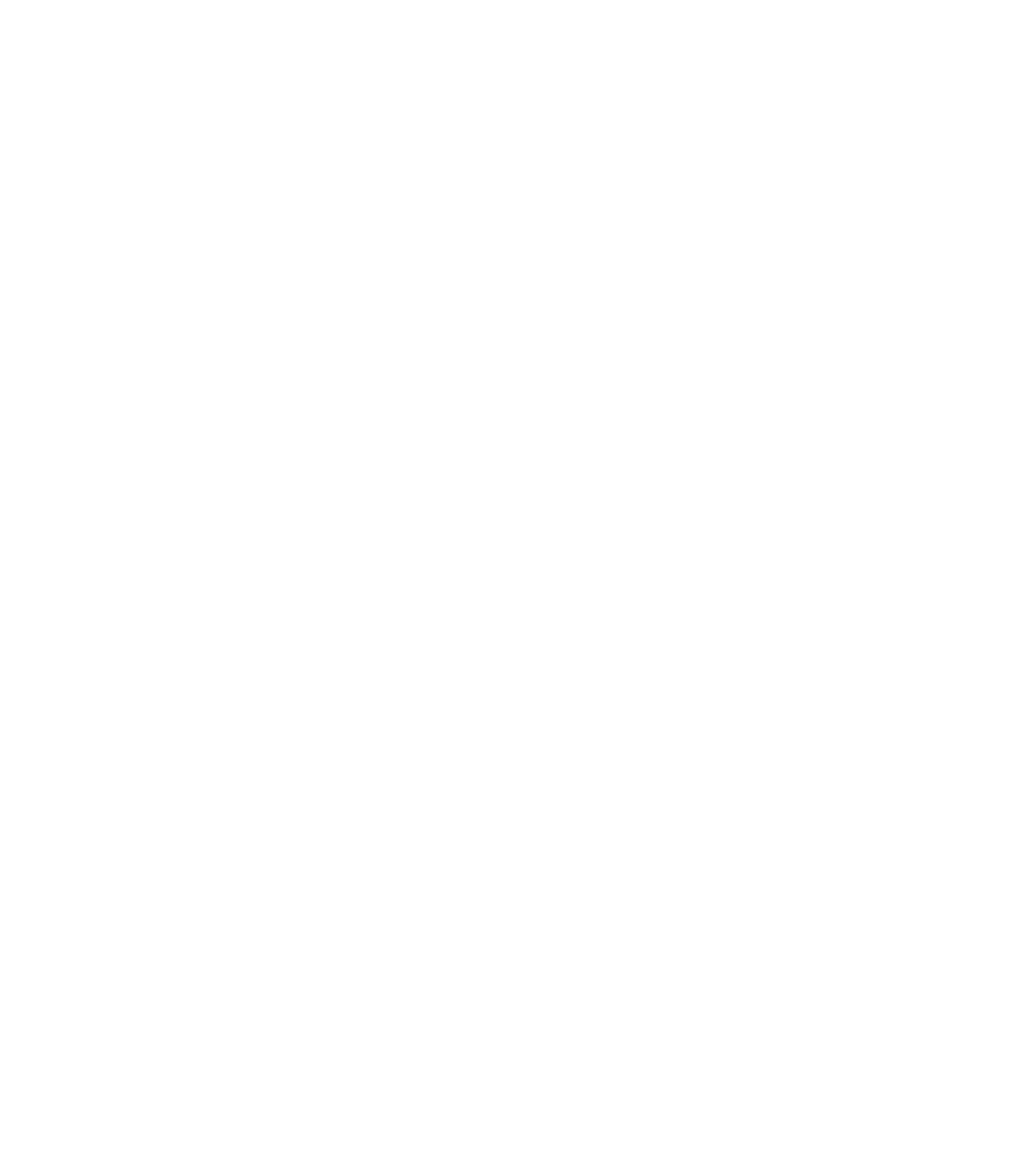
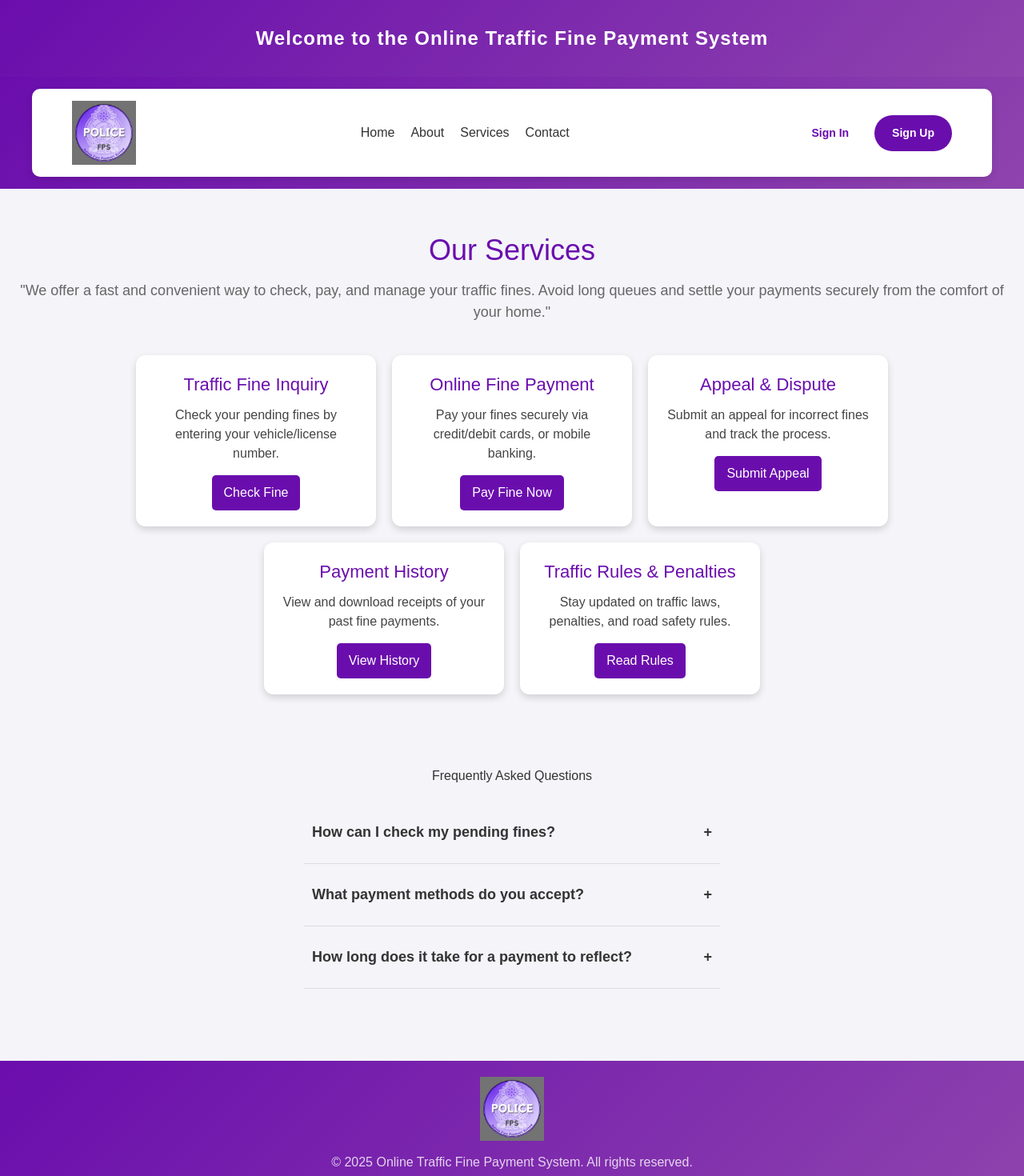
Before and after one commit to Vnuja/Online-Traffic-Fine-Payment-System, a React (Vite) app in the folder frontend/: page /services in a window 1280 px wide. Before the commit this address had no page. Shown: the top 1470 px of the page at 80% size. Before the commit the page ends 800 px from the top, so only its background shows below. Built offline with nearby package versions, Linux system fonts and the light colour scheme.

Commit message:
Creat Services page and add animation to it

```diff
--- a/frontend/src/App.jsx
+++ b/frontend/src/App.jsx
@@ -5,6 +5,7 @@ import SignUp from "./components/User/SignUp";
 import Login from "./components/User/Login";
 import GetStart from "./components/Predication/GetStart";
 import About from "./components/Predication/About"
+import Services from "./components/Predication/Services";
 
 function App() {
 
@@ -15,7 +16,7 @@ function App() {
         {/* Prediction */}
         <Route path="/getstart" element={<GetStart />} />
         <Route path="/about" element={<About />} />
-
+        <Route path="/services" element={<Services />} />
 
         <Route path="/signup" element={<SignUp />} />
         <Route path="/login" element={<Login />} />
--- /dev/null
+++ b/frontend/src/components/Predication/FAQ.css
@@ -0,0 +1,39 @@
+.faq-section {
+    text-align: center;
+    padding: 40px;
+    max-width: 600px;
+    margin: auto;
+  }
+
+  .faq-container {
+    margin-top: 20px;
+  }
+
+  .faq-item {
+    border-bottom: 1px solid #ddd;
+    padding: 15px 0;
+  }
+
+  .faq-question {
+    background: none;
+    border: none;
+    font-size: 18px;
+    font-weight: bold;
+    width: 100%;
+    text-align: left;
+    cursor: pointer;
+    display: flex;
+    justify-content: space-between;
+    padding: 10px;
+  }
+
+  .faq-answer-wrapper {
+    overflow: hidden;
+  }
+
+  .faq-answer {
+    padding: 10px;
+    background: #f9f9f9;
+    border-radius: 5px;
+    margin-top: 5px;
+  }
--- /dev/null
+++ b/frontend/src/components/Predication/FAQ.jsx
@@ -0,0 +1,52 @@
+import React, { useState } from "react";
+import { motion } from "framer-motion";
+import "./FAQ.css";
+
+const FAQ = () => {
+  const [openIndex, setOpenIndex] = useState(null);
+
+  const faqs = [
+    { question: "How can I check my pending fines?", answer: "You can check by entering your vehicle or driver's license number on our homepage." },
+    { question: "What payment methods do you accept?", answer: "We accept credit/debit cards, mobile banking, and e-wallets." },
+    { question: "How long does it take for a payment to reflect?", answer: "Payments are processed instantly, but it may take up to 24 hours in some cases." },
+  ];
+
+  return (
+    <div className="faq-section">
+      <h2>Frequently Asked Questions</h2>
+      <div className="faq-container">
+        {faqs.map((faq, index) => (
+          <div key={index} className="faq-item">
+            <button
+              className="faq-question"
+              onClick={() => setOpenIndex(openIndex === index ? null : index)}
+            >
+              {faq.question} <span>{openIndex === index ? "−" : "+"}</span>
+            </button>
+
+            <motion.div
+              initial={{ height: 0, opacity: 0 }}
+              animate={openIndex === index ? { height: "auto", opacity: 1 } : { height: 0, opacity: 0 }}
+              transition={{ duration: 0.3, ease: "easeInOut" }}
+              className="faq-answer-wrapper"
+            >
+              {openIndex === index && (
+                <motion.div
+                  initial={{ opacity: 0, y: -10 }}
+                  animate={{ opacity: 1, y: 0 }}
+                  transition={{ duration: 0.3 }}
+                  className="faq-answer"
+                >
+                  <p>{faq.answer}</p>
+                </motion.div>
+              )}
+            </motion.div>
+
+          </div>
+        ))}
+      </div>
+    </div>
+  );
+};
+
+export default FAQ;
--- /dev/null
+++ b/frontend/src/components/Predication/Services.css
@@ -0,0 +1,97 @@
+/* General Page Styling */
+body {
+    font-family: 'Poppins', sans-serif;
+    margin: 0;
+    padding: 0;
+    background-color: #f4f4f9;
+    color: #333;
+  }
+
+  /* Header Styling */
+  .header {
+    text-align: center;
+    background: linear-gradient(135deg, #6a0dad, #8e44ad);
+    padding: 30px;
+    color: white;
+    font-size: 24px;
+    font-weight: bold;
+    letter-spacing: 1px;
+    box-shadow: 0px 4px 8px rgba(0, 0, 0, 0.2);
+  }
+
+  /* Services Section */
+  .services-container {
+    text-align: center;
+    padding: 50px 20px;
+  }
+
+  .services-container h1 {
+    font-size: 36px;
+    color: #6a0dad;
+    margin-bottom: 10px;
+  }
+
+  .services-container p {
+    font-size: 18px;
+    color: #666;
+    margin-bottom: 40px;
+  }
+
+  /* Service Cards */
+  .service-grid {
+    display: flex;
+    justify-content: center;
+    flex-wrap: wrap;
+    gap: 20px;
+  }
+
+  .service-card {
+    background: white;
+    border-radius: 12px;
+    box-shadow: 0px 4px 10px rgba(0, 0, 0, 0.15);
+    padding: 20px;
+    text-align: center;
+    width: 300px;
+    transition: transform 0.3s ease, box-shadow 0.3s ease;
+  }
+
+  .service-card:hover {
+    transform: translateY(-5px);
+    box-shadow: 0px 6px 12px rgba(0, 0, 0, 0.25);
+  }
+
+  .service-card h2 {
+    font-size: 22px;
+    color: #6a0dad;
+    margin-bottom: 10px;
+  }
+
+  .service-card p {
+    font-size: 16px;
+    color: #444;
+    margin-bottom: 15px;
+  }
+
+  .service-card button {
+    background-color: #6a0dad;
+    color: white;
+    padding: 10px 15px;
+    border: none;
+    border-radius: 5px;
+    cursor: pointer;
+    font-size: 16px;
+    transition: background 0.3s ease;
+  }
+
+  .service-card button:hover {
+    background-color: #8e44ad;
+  }
+
+  /* Footer Styling */
+  .footer {
+    background-color: #6a0dad;
+    color: white;
+    text-align: center;
+    padding: 20px;
+    font-size: 16px;
+  }
--- /dev/null
+++ b/frontend/src/components/Predication/Services.jsx
@@ -0,0 +1,70 @@
+import React from "react";
+import "./Services.css";
+import Navbar from "../Navbar";
+import Footer from "../Footer";
+import FAQ from "./FAQ"; // Import the FAQ component
+
+const Services = () => {
+  return (
+    <div>
+
+      {/* Upper Purple Header */}
+      <div className="header">
+        <p>Welcome to the Online Traffic Fine Payment System</p>
+      </div>
+
+      {/* Navbar */}
+      <Navbar />
+
+      {/* Services Section */}
+      <div className="services-container">
+        <h1>Our Services</h1>
+        <p>
+          "We offer a fast and convenient way to check, pay, and manage your
+          traffic fines. Avoid long queues and settle your payments securely
+          from the comfort of your home."
+        </p>
+
+        <div className="service-grid">
+          <div className="service-card">
+            <h2>Traffic Fine Inquiry</h2>
+            <p>Check your pending fines by entering your vehicle/license number.</p>
+            <button>Check Fine</button>
+          </div>
+
+          <div className="service-card">
+            <h2>Online Fine Payment</h2>
+            <p>Pay your fines securely via credit/debit cards, or mobile banking.</p>
+            <button>Pay Fine Now</button>
+          </div>
+
+          <div className="service-card">
+            <h2>Appeal & Dispute</h2>
+            <p>Submit an appeal for incorrect fines and track the process.</p>
+            <button>Submit Appeal</button>
+          </div>
+
+          <div className="service-card">
+            <h2>Payment History</h2>
+            <p>View and download receipts of your past fine payments.</p>
+            <button>View History</button>
+          </div>
+
+          <div className="service-card">
+            <h2>Traffic Rules & Penalties</h2>
+            <p>Stay updated on traffic laws, penalties, and road safety rules.</p>
+            <button>Read Rules</button>
+          </div>
+        </div>
+      </div>
+
+      {/* FAQ Section */}
+      <FAQ />
+
+      {/* Footer */}
+      <Footer />
+    </div>
+  );
+};
+
+export default Services;
```
Also changed, not shown: frontend/public/13-1.jpg (added).
